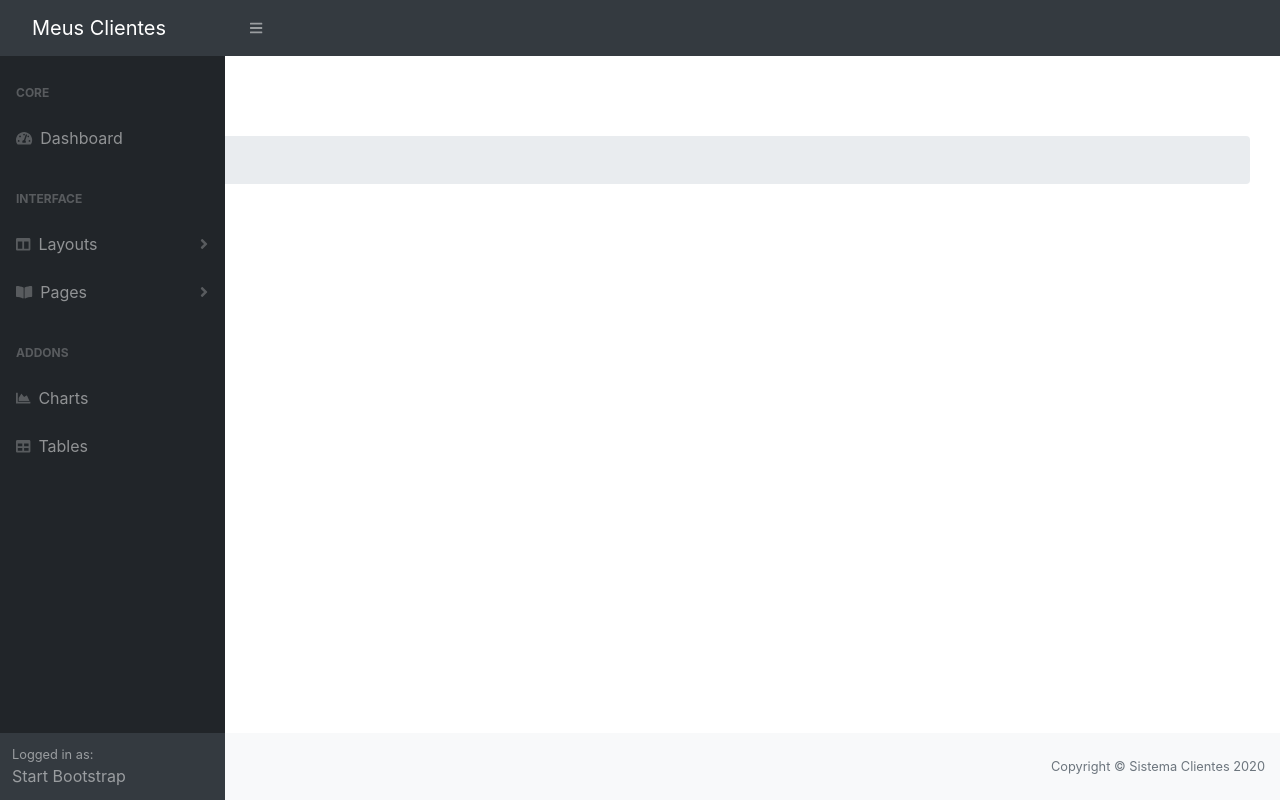
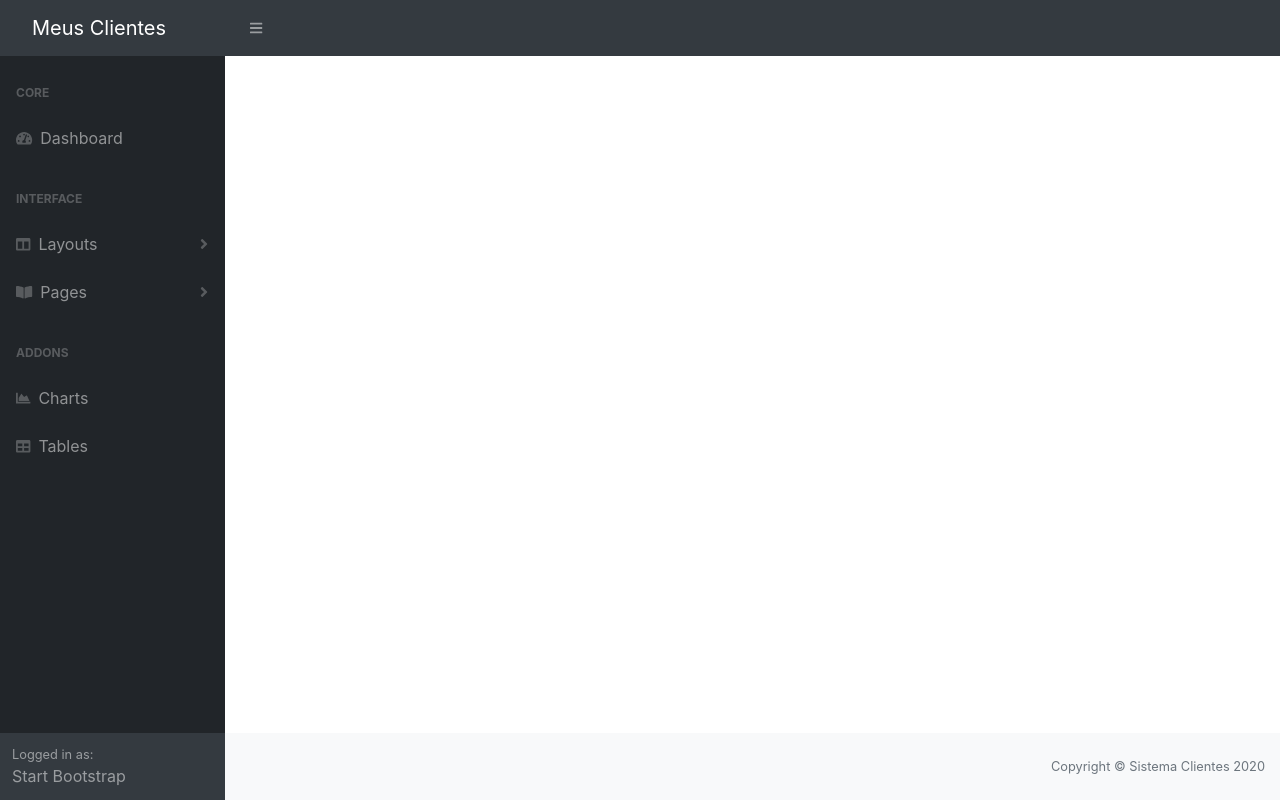
Before and after one commit to JeeanLiima97/clientes-frontend, an Angular app: page / in a window 1280 px wide. Built offline with nearby package versions, Linux system fonts and the light colour scheme.

Commit message:
Definindo local de renderizacao das rotas

```diff
--- a/src/app/app-routing.module.ts
+++ b/src/app/app-routing.module.ts
@@ -1,7 +1,13 @@
-import { NgModule } from '@angular/core';
+import { NgModule, Component } from '@angular/core';
 import { Routes, RouterModule } from '@angular/router';
+import {HomeComponent} from './home/home.component'
+const routes: Routes = [
+  {
+    path: 'home',
+    component: HomeComponent
+  }
 
-const routes: Routes = [];
+];
 
 @NgModule({
   imports: [RouterModule.forRoot(routes)],
--- a/src/app/app.component.html
+++ b/src/app/app.component.html
@@ -4,8 +4,7 @@
   <div id="layoutSidenav_content">
     <main>
       <div class="container-fluid">
-        <app-home></app-home>
-
+        <router-outlet></router-outlet>
       </div>
 
     </main>
--- a/src/app/clientes/clientes-routing.module.ts
+++ b/src/app/clientes/clientes-routing.module.ts
@@ -7,4 +7,8 @@
   imports: [RouterModule.forChild(routes)],
   exports: [RouterModule]
 })
-export class ClientesRoutingModule { }
+export class ClientesRoutingModule {
+
+
+
+ }
```
